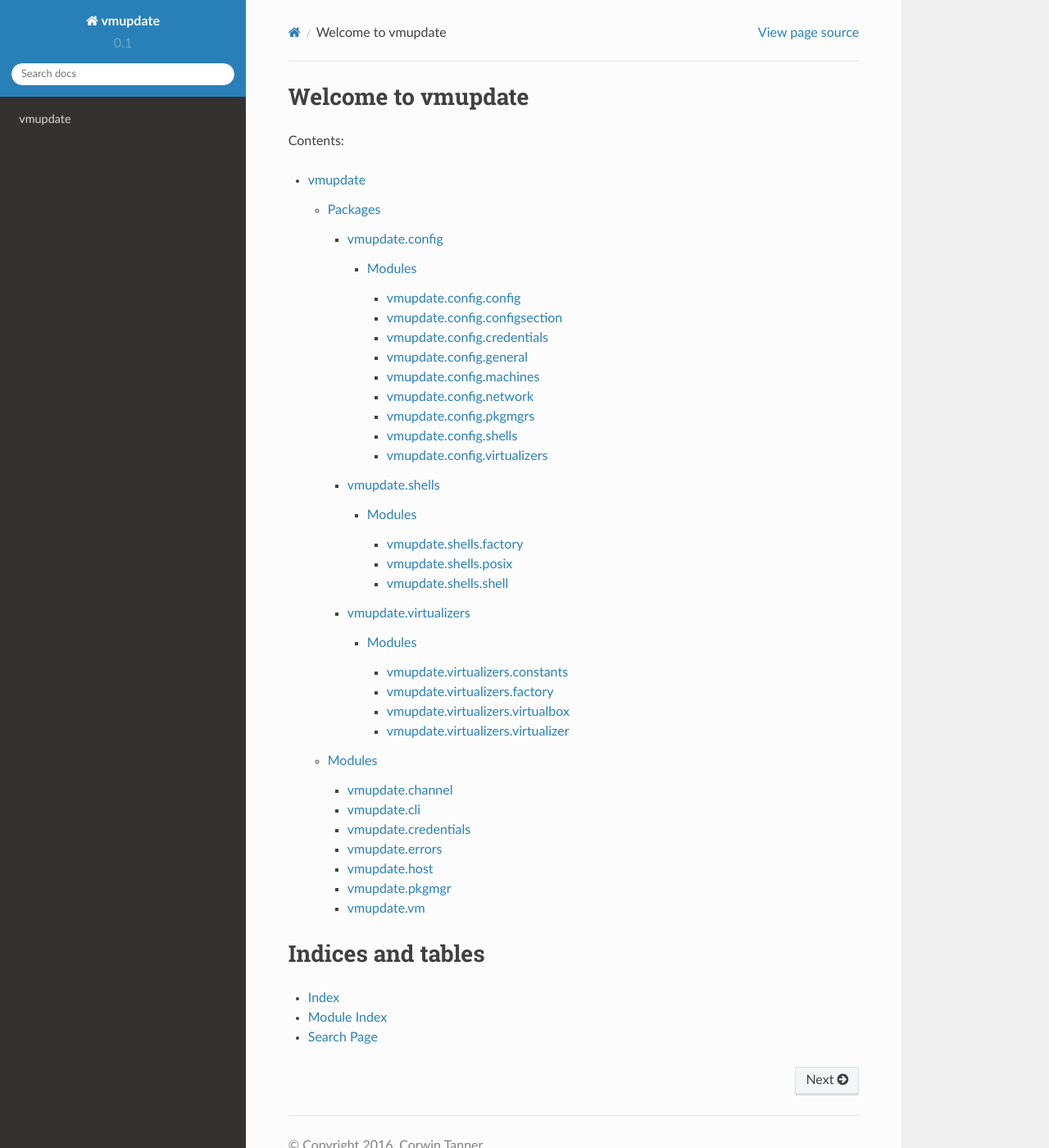
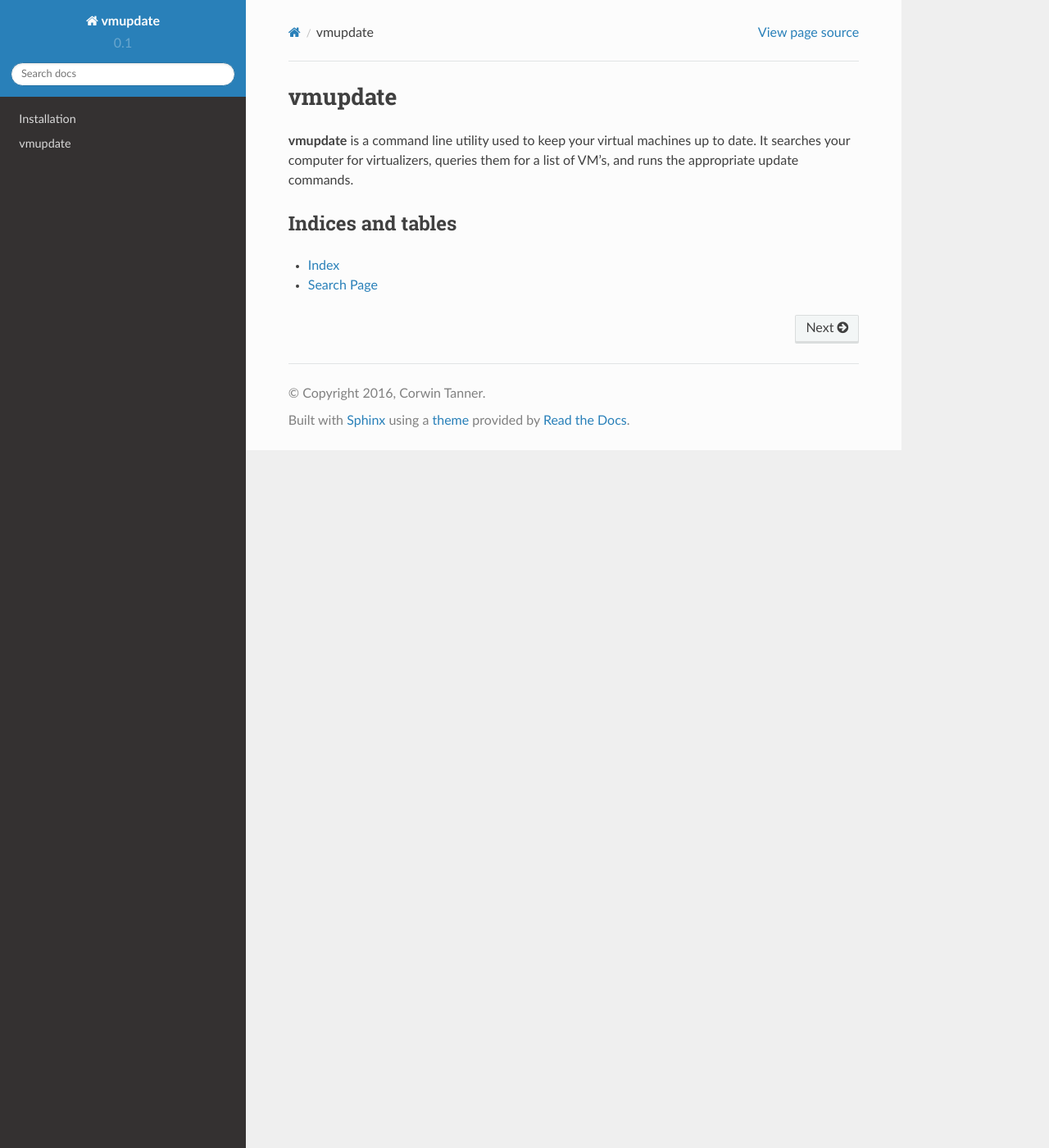
Before and after one commit to CorwinTanner/vmupdate, a Sphinx documentation site: the page built from docs/index.rst, in a window 1280 px wide and 1400 px high. Shown: the whole window at 82% size. Built offline with Sphinx 7.4.7 and the Read the Docs theme 2.0.0, drawn with Linux system fonts in a browser that asks for light colours.

Commit message:
updated docs

```diff
--- a/docs/index.rst
+++ b/docs/index.rst
@@ -1,17 +1,18 @@
-Welcome to vmupdate
-===================
+********
+vmupdate
+********
 
-Contents:
-
-.. toctree::
-   :maxdepth: 5
-
-   vmupdate
-
+**vmupdate** is a command line utility used to keep your virtual machines up to date. It searches your computer for
+virtualizers, queries them for a list of VM's, and runs the appropriate update commands.
 
 Indices and tables
 ==================
 
 * :ref:`genindex`
-* :ref:`modindex`
 * :ref:`search`
+
+.. toctree::
+   :hidden:
+
+   installation
+   vmupdate
```
Also changed, not shown: docs/installation.rst (added, +9 -0 lines).
